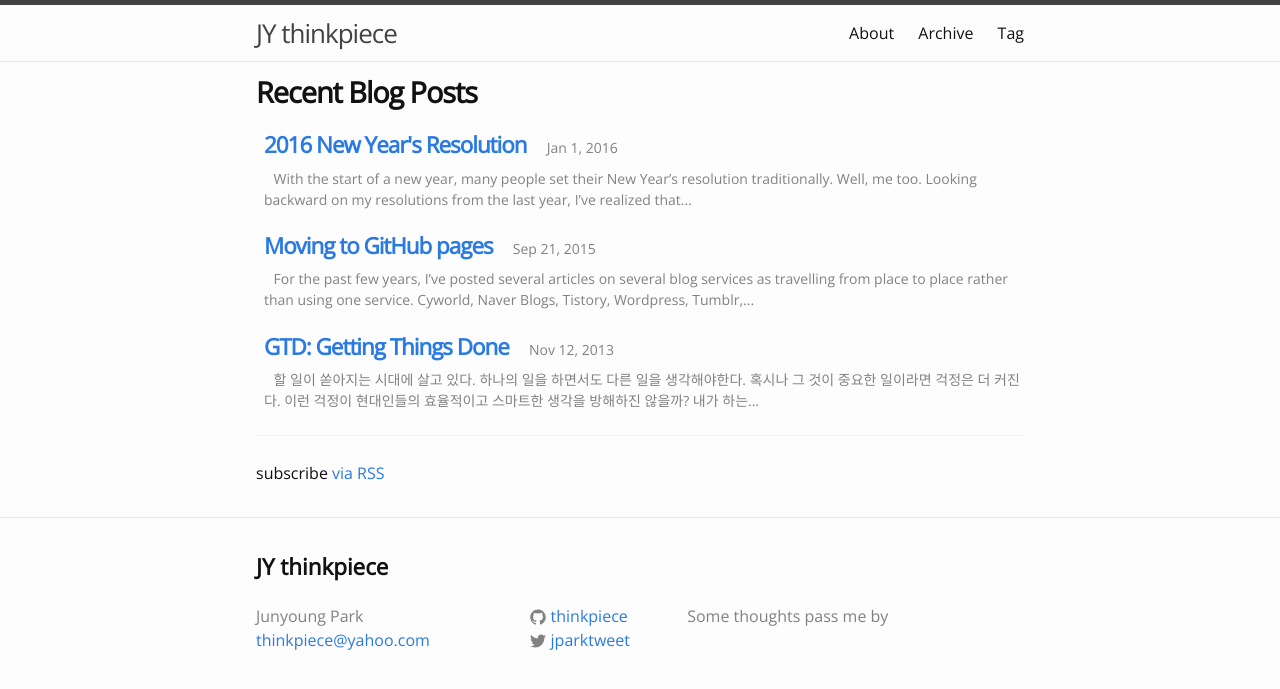
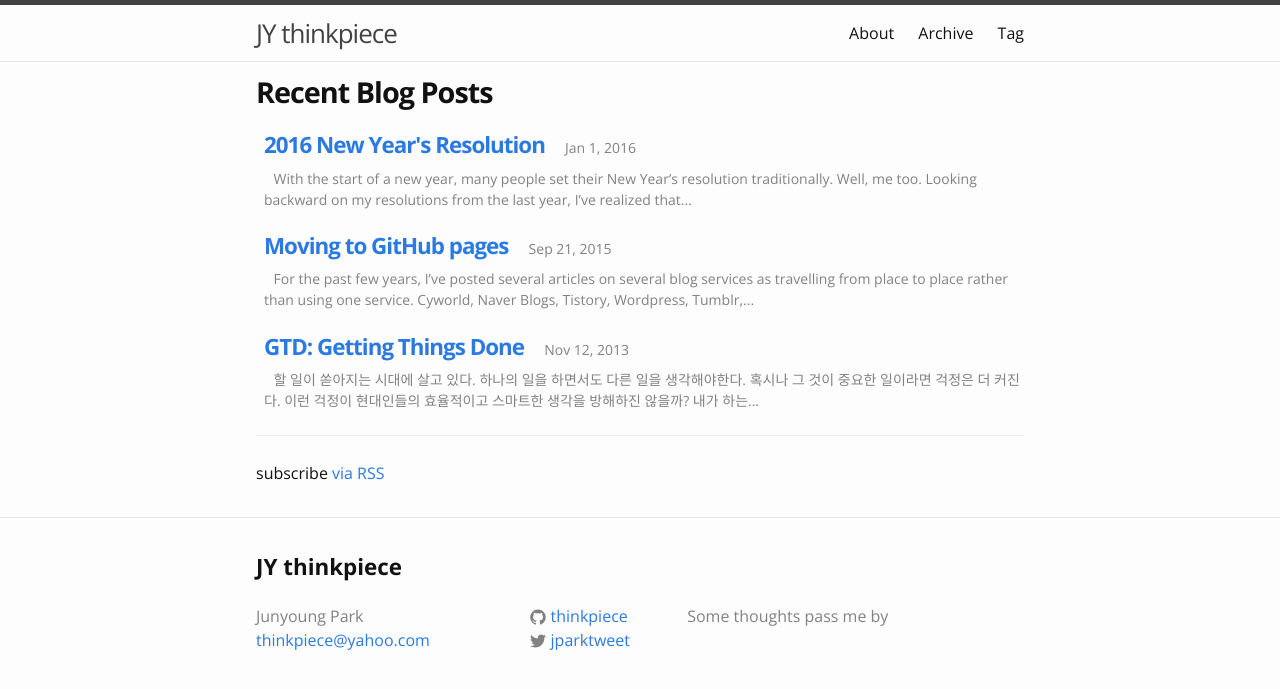
Before and after one commit to thinkpiece/thinkpiece.github.com, a Jekyll site: the page built from index.html, in a window 1280 px wide. Shown: the top 689 px of the page. Built offline with Jekyll 4.4.1, drawn with Linux system fonts in a browser that asks for light colours.

Commit message:
bold font added

```diff
--- a/_includes/head.html
+++ b/_includes/head.html
@@ -8,5 +8,5 @@
 
     <link rel="stylesheet" href="{{ "/css/main.css" | prepend: site.baseurl }}">
     <link rel="canonical" href="{{ page.url | replace:'index.html','' | prepend: site.baseurl | prepend: site.url }}">
-    <link href='https://fonts.googleapis.com/css?family=Open+Sans' rel='stylesheet' type='text/css'>
+    <link href='https://fonts.googleapis.com/css?family=Open+Sans:400,400italic,700,600' rel='stylesheet' type='text/css'>
 </head>
```
